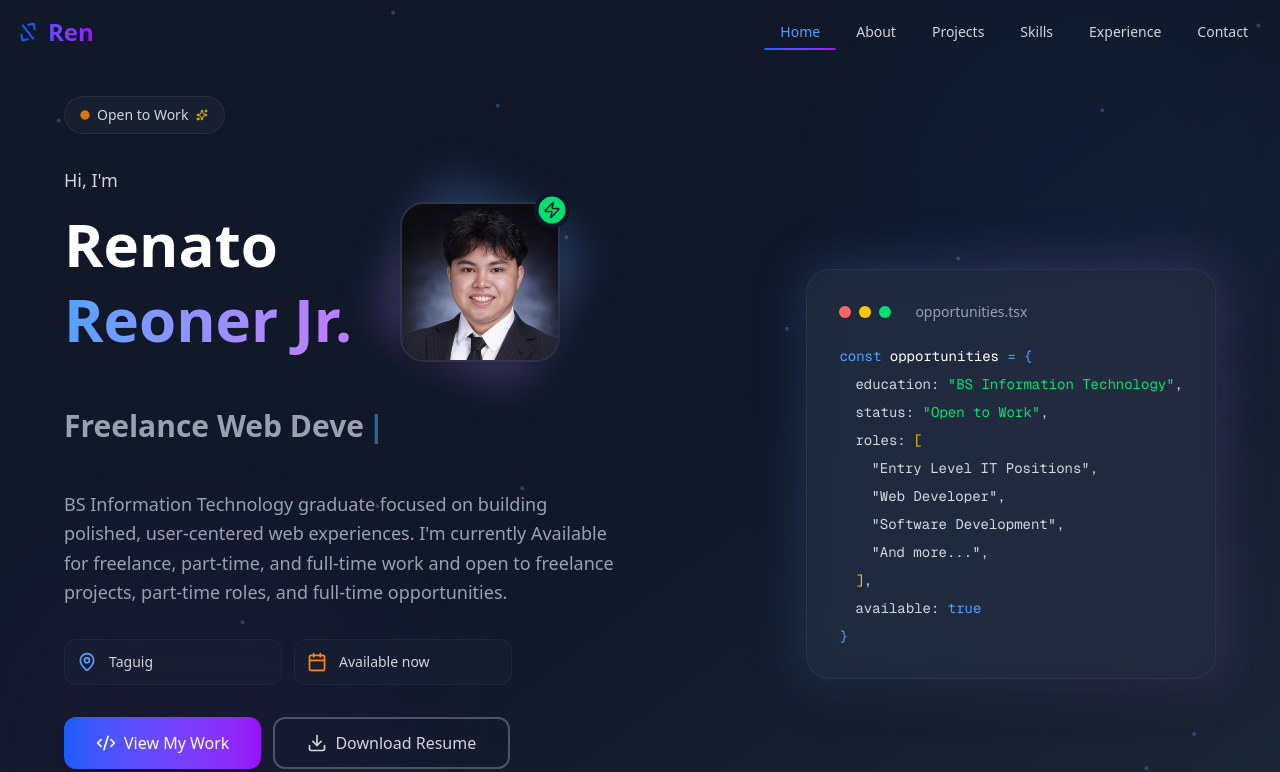
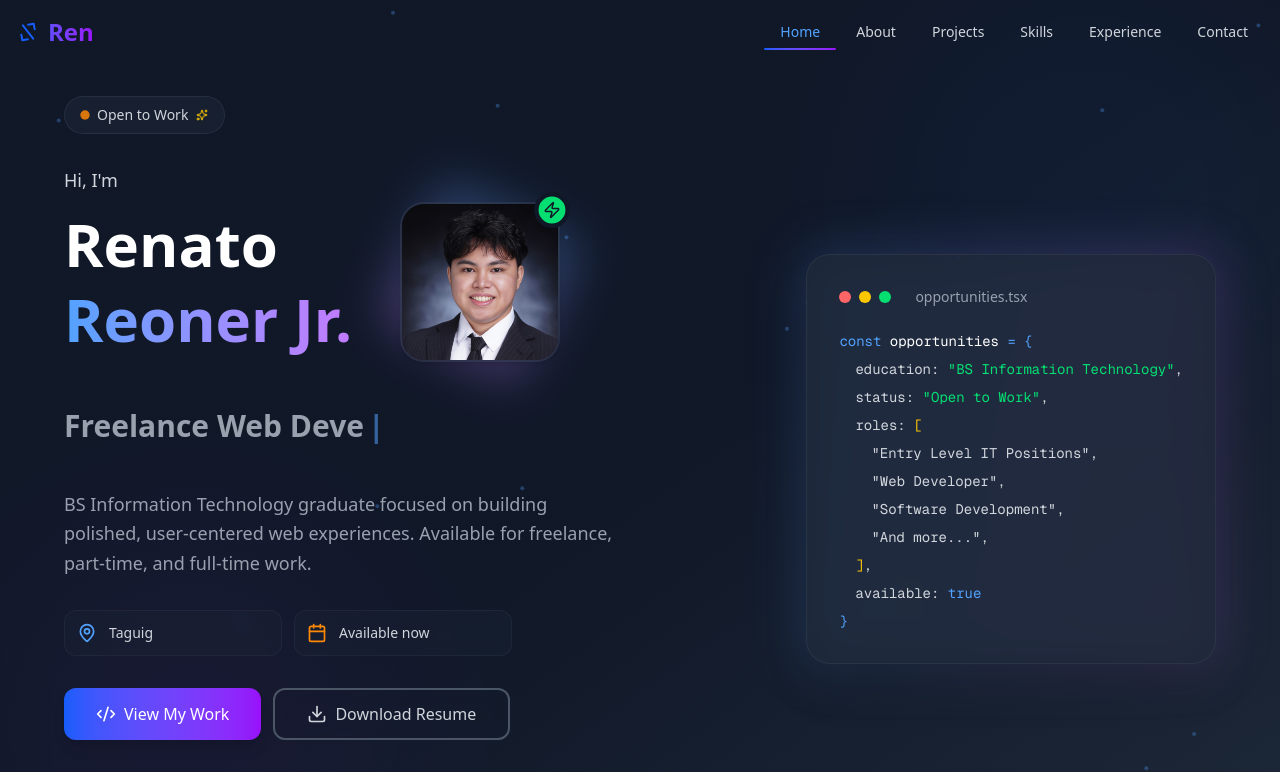
Before and after one commit to reyowner/e-portf, a Next.js app: page / in a window 1280 px wide. Shown: the top 772 px of the page. Built offline with nearby package versions, Linux system fonts and the light colour scheme.

Commit message:
unemployed era

```diff
--- a/src/components/Contact.tsx
+++ b/src/components/Contact.tsx
@@ -71,7 +71,7 @@ const Contact: React.FC = () => {
     {
       icon: CheckCircle,
       label: 'Status',
-      value: 'Available for freelance and full-time work',
+      value: 'Available for freelance, part-time, and full-time work',
       color: 'text-green-400',
       bgColor: 'bg-green-600/10',
     },
--- a/src/components/Footer.tsx
+++ b/src/components/Footer.tsx
@@ -135,7 +135,7 @@ const Footer = () => {
                 <div className="pt-4">
                   <div className="inline-flex items-center px-3 py-1 rounded-full bg-orange-900/30 border border-orange-800/50 text-orange-300 text-sm">
                     <div className="w-2 h-2 bg-orange-400 rounded-full mr-2 animate-pulse"></div>
-                    Available for freelance and full-time opportunities
+                    Available for freelance, part-time, and full-time opportunities
                   </div>
                 </div>
               </div>
--- a/src/components/Hero.tsx
+++ b/src/components/Hero.tsx
@@ -283,7 +283,7 @@ const Hero: React.FC = () => {
                   />
                   <span className="hidden sm:inline">{personalInfo.status}</span>
                   <span className="sm:hidden">
-                    Available for freelance and full-time opportunities
+                    Available for freelance, part-time, and full-time opportunities
                   </span>
                   <Sparkles className="w-3 h-3 ml-2 text-yellow-400" />
                 </motion.div>
@@ -381,8 +381,7 @@ const Hero: React.FC = () => {
                   transition={{ delay: 1.2 }}
                 >
                   BS Information Technology graduate focused on building polished, user-centered web
-                  experiences. I&apos;m currently {personalInfo.experience} and open to freelance
-                  projects, part-time roles, and full-time opportunities.
+                  experiences. {personalInfo.experience}.
                 </motion.p>
 
                 {/* Enhanced Quick Info Cards */}
--- a/src/components/Navbar.tsx
+++ b/src/components/Navbar.tsx
@@ -247,7 +247,7 @@ const Navbar = () => {
                   transition={{ delay: 0.4 }}
                 >
                   <p className="text-sm text-gray-400 text-center">
-                    Available for freelance and full-time work
+                    Available for freelance, part-time, and full-time work
                   </p>
                   <div className="flex justify-center mt-2">
                     <div className="w-2 h-2 bg-green-400 rounded-full animate-pulse"></div>
```
